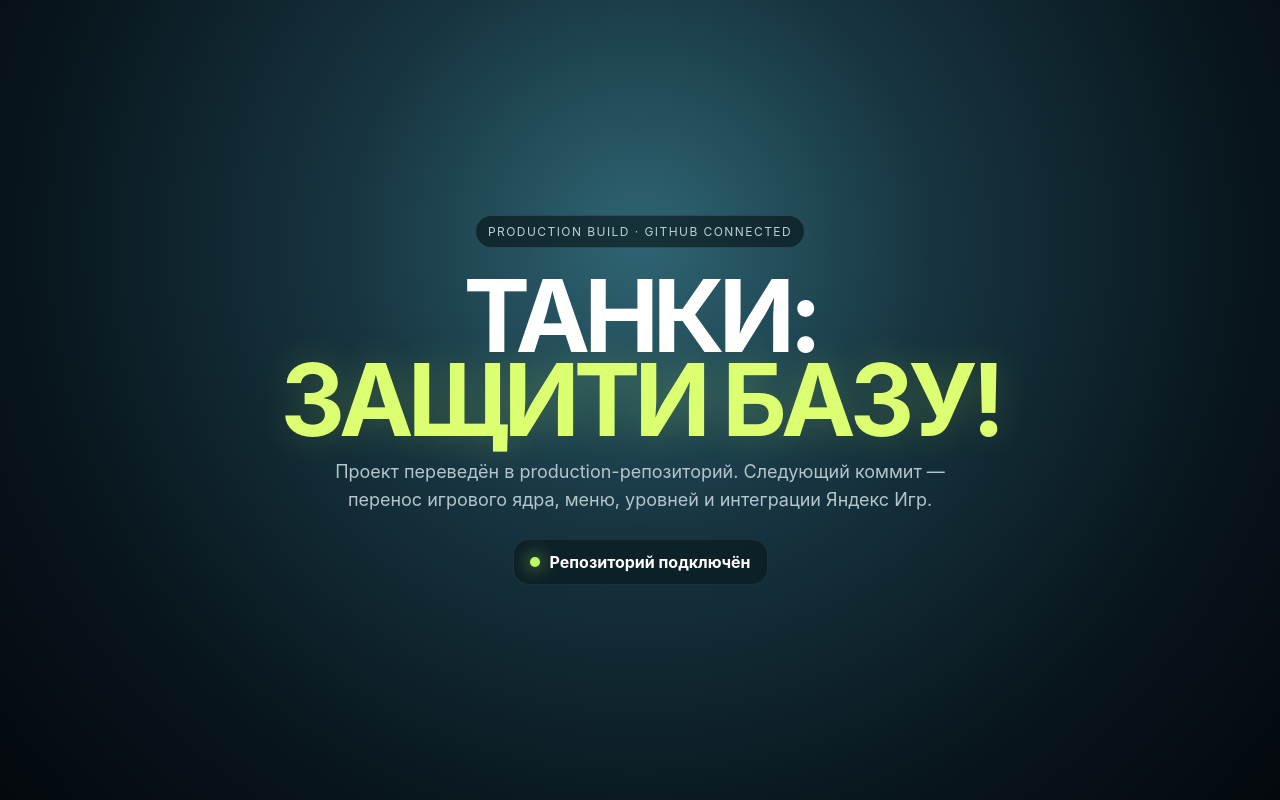
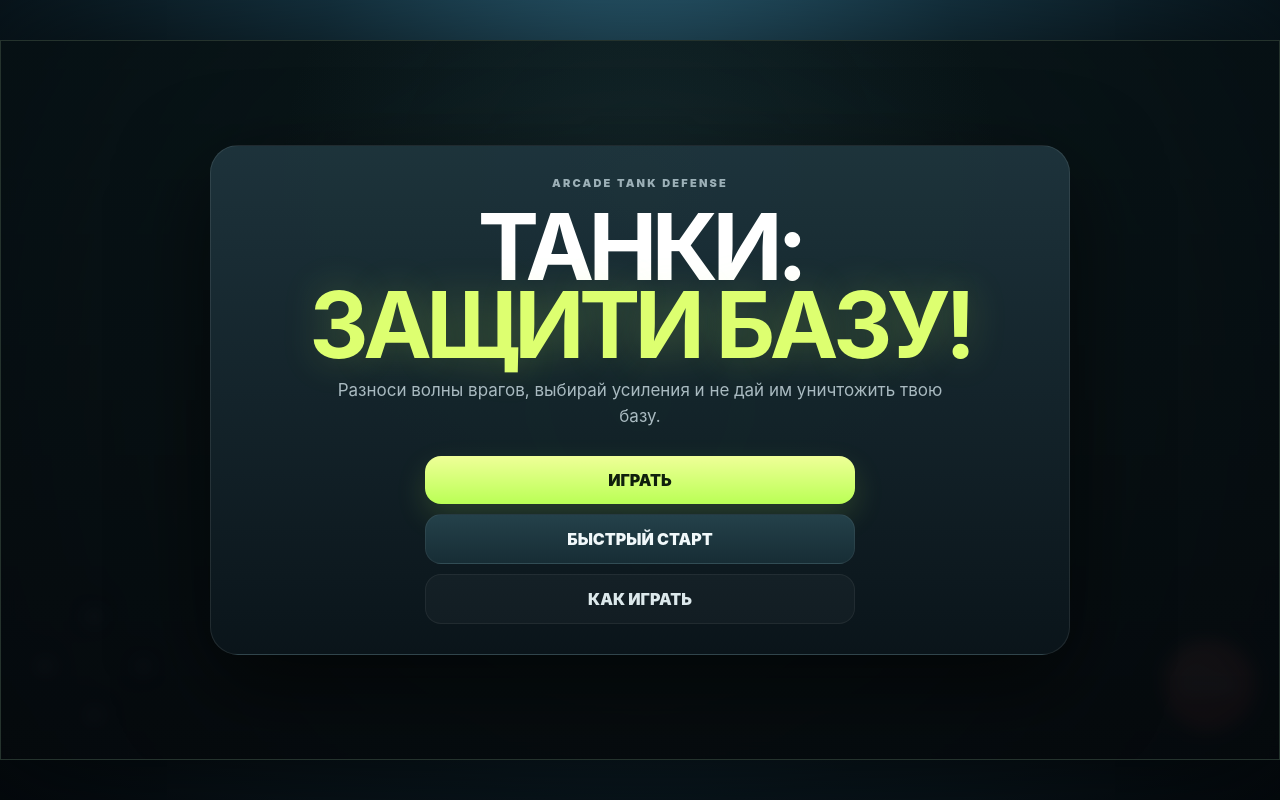
Before and after one commit to unnam3d4/tanki, a plain HTML site: page index.html in a window 1280 px wide. Drawn offline with Linux system fonts and the light colour scheme; animation ran at ten frames a second.

Commit message:
Replace placeholder with production game shell

```diff
--- a/index.html
+++ b/index.html
@@ -1,30 +1,41 @@
 <!doctype html>
 <html lang="ru">
 <head>
-  <meta charset="UTF-8" />
-  <meta name="viewport" content="width=device-width, initial-scale=1, maximum-scale=1, user-scalable=no" />
-  <meta name="theme-color" content="#07141b" />
-  <title>Танки: Защити Базу!</title>
-  <style>
-    *{box-sizing:border-box}
-    html,body{margin:0;width:100%;height:100%;background:#07141b;color:#fff;font-family:Inter,system-ui,Arial,sans-serif}
-    body{display:grid;place-items:center;overflow:hidden;background:
-      radial-gradient(circle at 50% 30%,#2f6573 0,#173541 34%,#08151c 72%,#04090d 100%)}
-    main{width:min(920px,92vw);text-align:center}
-    .badge{display:inline-block;padding:8px 12px;border:1px solid #ffffff22;border-radius:999px;background:#06111699;color:#bcd0d6;font-size:12px;letter-spacing:.12em;text-transform:uppercase}
-    h1{font-size:clamp(48px,9vw,100px);line-height:.84;margin:26px 0 16px;letter-spacing:-.06em}
-    h1 span{color:#dcff72;text-shadow:0 0 35px #c9ff5733}
-    p{max-width:650px;margin:0 auto 26px;color:#b4c6cb;font-size:18px;line-height:1.55}
-    .status{display:inline-flex;gap:10px;align-items:center;padding:12px 16px;border-radius:16px;background:#0b1d24cc;border:1px solid #ffffff14}
-    .dot{width:10px;height:10px;border-radius:50%;background:#baff62;box-shadow:0 0 18px #baff62}
-  </style>
+<meta charset="utf-8">
+<meta name="viewport" content="width=device-width,initial-scale=1,maximum-scale=1,user-scalable=no,viewport-fit=cover">
+<meta name="theme-color" content="#09151c">
+<meta name="mobile-web-app-capable" content="yes">
+<title>Танки: Защити Базу!</title>
+<link rel="stylesheet" href="./src/styles.css">
+<script src="./src/platform.js" defer></script>
+<script src="./src/game.js" defer></script>
 </head>
 <body>
-  <main>
-    <div class="badge">Production build · GitHub connected</div>
-    <h1>ТАНКИ:<br><span>ЗАЩИТИ БАЗУ!</span></h1>
-    <p>Проект переведён в production-репозиторий. Следующий коммит — перенос игрового ядра, меню, уровней и интеграции Яндекс Игр.</p>
-    <div class="status"><span class="dot"></span><strong>Репозиторий подключён</strong></div>
-  </main>
-</body>
-</html>
+<div id="app"><div id="stage"><canvas id="game" width="1280" height="720"></canvas>
+
+<section id="menu" class="screen active"><div class="panel hero">
+  <div class="eyebrow">ARCADE TANK DEFENSE</div>
+  <h1>ТАНКИ:<br><span>ЗАЩИТИ БАЗУ!</span></h1>
+  <p>Разноси волны врагов, выбирай усиления и не дай им уничтожить твою базу.</p>
+  <div class="menuBtns"><button id="play" class="primary">ИГРАТЬ</button><button id="quick" class="secondary">БЫСТРЫЙ СТАРТ</button><button id="help" class="ghost">КАК ИГРАТЬ</button></div>
+</div></section>
+
+<section id="levels" class="screen"><div class="panel wide">
+ <div class="headRow"><div><div class="eyebrow">КАРТА БОЯ</div><h2>Выбери сектор</h2></div><button id="back" class="ghost">← Меню</button></div>
+ <div id="levelGrid" class="levelGrid"></div>
+ <div class="difficulty"><div><b>Сложность</b><span>Начни с лёгкой — она рассчитана на первый заход.</span></div><div class="diffs"><button data-diff="easy" class="chip active">Легко</button><button data-diff="normal" class="chip">Норма</button><button data-diff="hard" class="chip">Сложно</button></div><button id="launch" class="primary">В БОЙ</button></div>
+</div></section>
+
+<section id="helpScreen" class="screen"><div class="panel small"><div class="eyebrow">КАК ИГРАТЬ</div><h2>Всё просто</h2><div class="helpGrid"><div><b>WASD / стрелки</b><span>движение</span></div><div><b>Мышь / касание</b><span>прицел</span></div><div><b>ЛКМ / Space</b><span>огонь</span></div></div><p>Уничтожай врагов раньше, чем они доберутся до базы. После каждой волны выбери одно из трёх усилений.</p><button id="helpBack" class="primary">ПОНЯТНО</button></div></section>
+
+<section id="pause" class="screen"><div class="panel small center"><div class="eyebrow">ПАУЗА</div><h2>Бой остановлен</h2><div class="menuBtns"><button id="resume" class="primary">ПРОДОЛЖИТЬ</button><button id="restart" class="secondary">ЗАНОВО</button><button id="quit" class="ghost">В МЕНЮ</button></div></div></section>
+
+<section id="upgrade" class="screen"><div class="panel wide center"><div class="eyebrow">УСИЛЕНИЕ</div><h2>Выбери одно</h2><p class="muted">Каждая волна делает твой танк сильнее.</p><div id="upgradeGrid" class="upgradeGrid"></div></div></section>
+
+<section id="result" class="screen"><div class="panel small center"><div class="eyebrow">РЕЗУЛЬТАТ</div><h2 id="resultTitle">ПОБЕДА!</h2><p id="resultText" class="muted"></p><div class="stats"><div><b id="rScore">0</b><span>очки</span></div><div><b id="rWave">0</b><span>волна</span></div><div><b id="rBase">0%</b><span>база</span></div></div><div class="menuBtns"><button id="next" class="primary">СЛЕДУЮЩИЙ УРОВЕНЬ</button><button id="retry" class="secondary">ЕЩЁ РАЗ</button><button id="resultMenu" class="ghost">К КАРТЕ</button></div></div></section>
+
+<div id="hud"><div class="leftHud"><div class="hudBox"><span>БАЗА</span><b><i id="baseHp">100</i>%</b><div class="bar"><u id="baseBar"></u></div></div><div class="hudBox"><span>ТАНК</span><b><i id="tankHp">100</i>%</b><div class="bar blue"><u id="tankBar"></u></div></div></div><div id="wavePill">ВОЛНА <b id="wave">1</b>/<b id="maxWave">3</b></div><div class="rightHud"><div class="hudBox right"><span>ОЧКИ</span><b id="score">0</b></div><div class="hudBox right"><span>ЦЕЛЕЙ</span><b id="remain">0</b></div></div><div id="toast"></div><button id="pauseBtn">Ⅱ</button></div>
+
+<div id="mobile"><div class="pad"><button data-k="ArrowUp">▲</button><button data-k="ArrowLeft">◀</button><button data-k="ArrowRight">▶</button><button data-k="ArrowDown">▼</button></div><button id="fire">ОГОНЬ</button></div>
+</div></div>
+</body></html>
```
